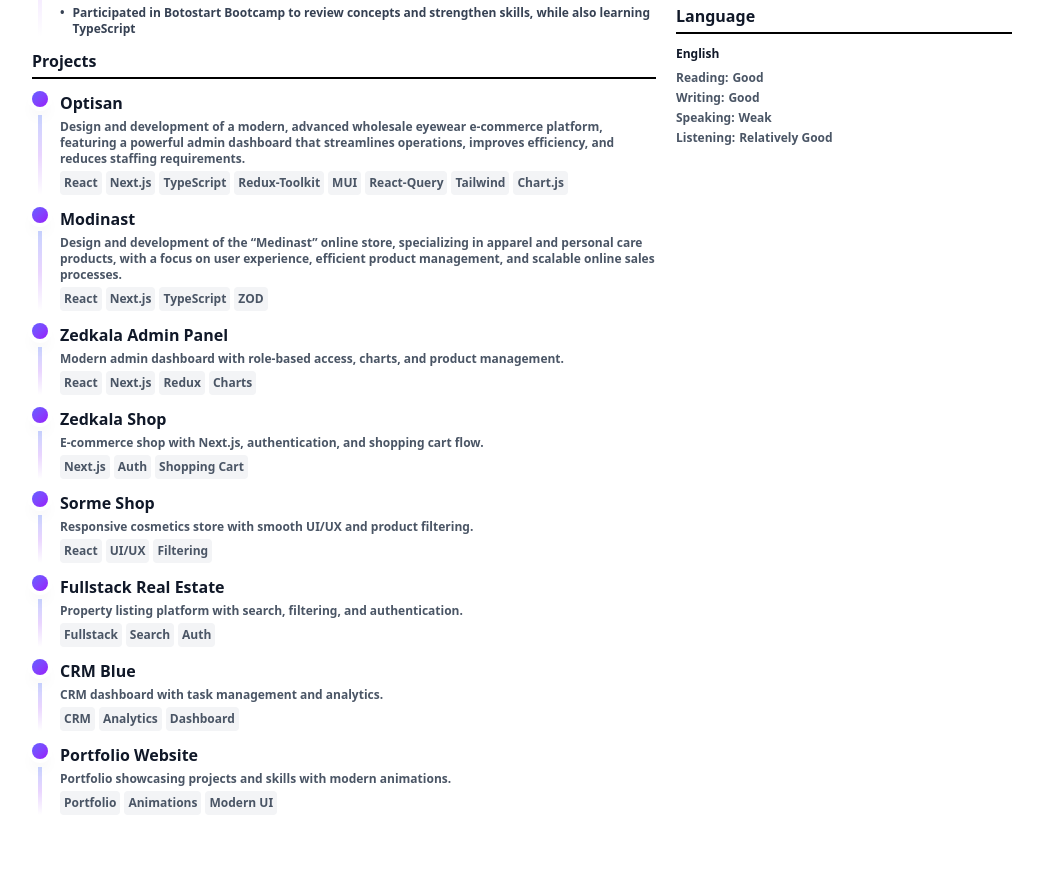
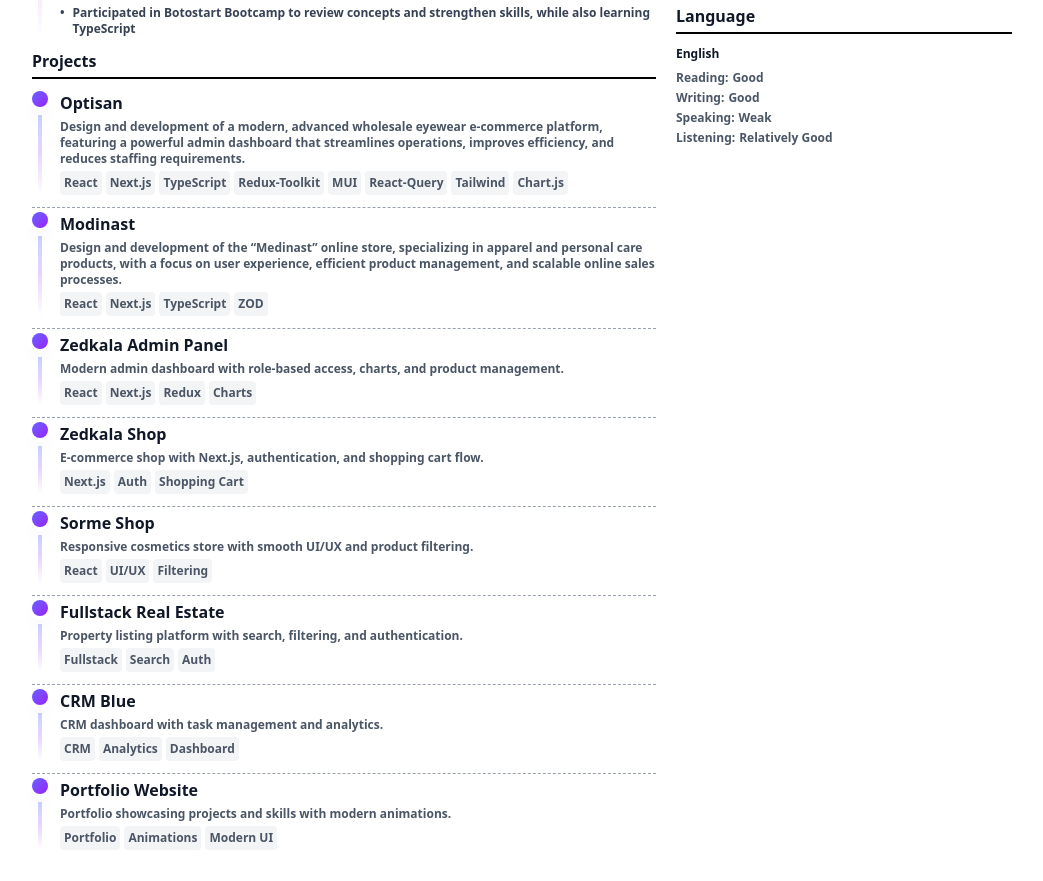
Before and after one commit to thisiszana/my-cv, a Next.js app: page / in a window 1280 px wide. Shown: the part 813-1694 px from the top of the page, without its empty margins (128-1171 px from the left). Before the commit the page ends 1660 px from the top, so only its background shows below. Built offline with nearby package versions, Linux system fonts and the light colour scheme; some icons are missing.

Commit message:
style(ProjectsSection): update project item layout with border and spacing adjustments for improved visual separation

```diff
--- a/src/components/ProjectsSection.jsx
+++ b/src/components/ProjectsSection.jsx
@@ -7,9 +7,12 @@
   return (
     <section>
       <Title>Projects</Title>
-      <div className="space-y-3">
+      <div>
         {projects.map((project, index) => (
-          <div key={project.id} className="flex gap-3">
+          <div
+            key={project.id}
+            className="flex gap-3 border-b border-dashed border-gray-400 pb-3 mb-1 last:border-none"
+          >
             {/* Timeline */}
             <div className="flex flex-col items-center">
               {/* Timeline Dot */}
```
